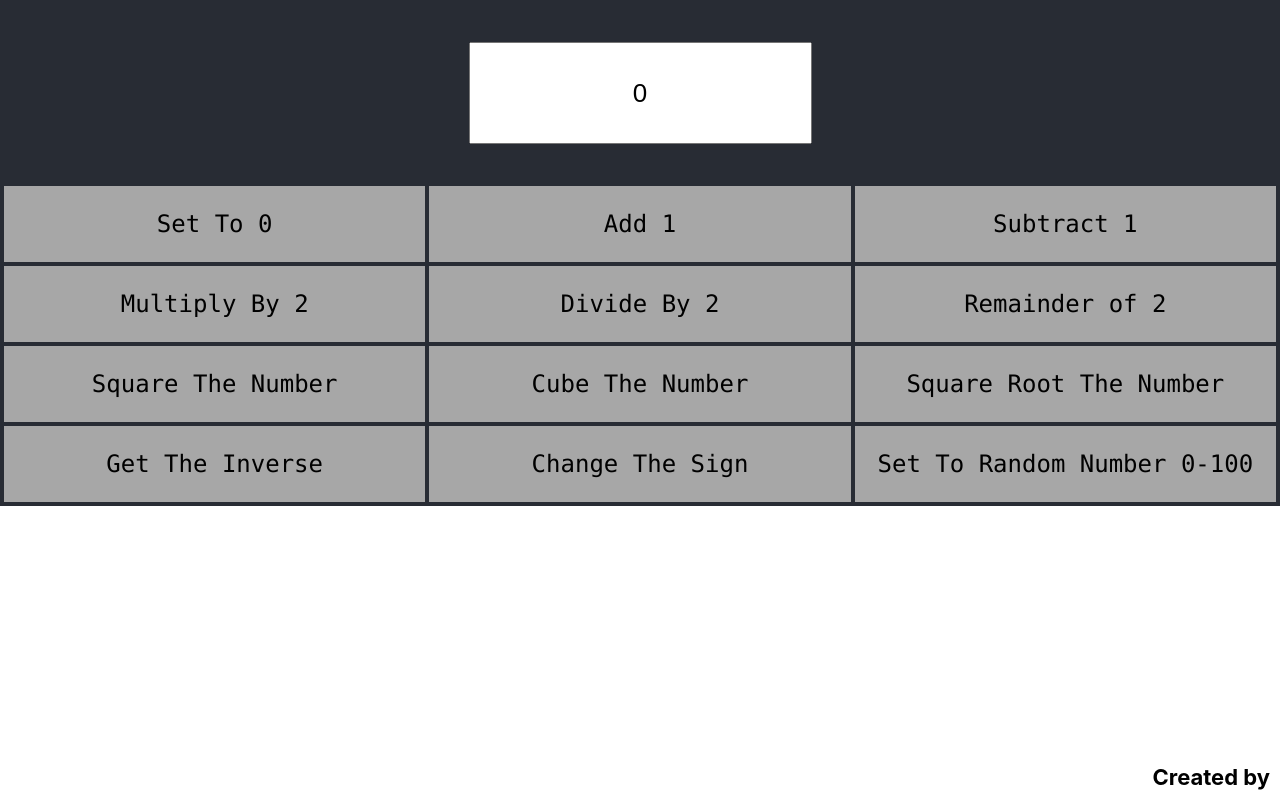
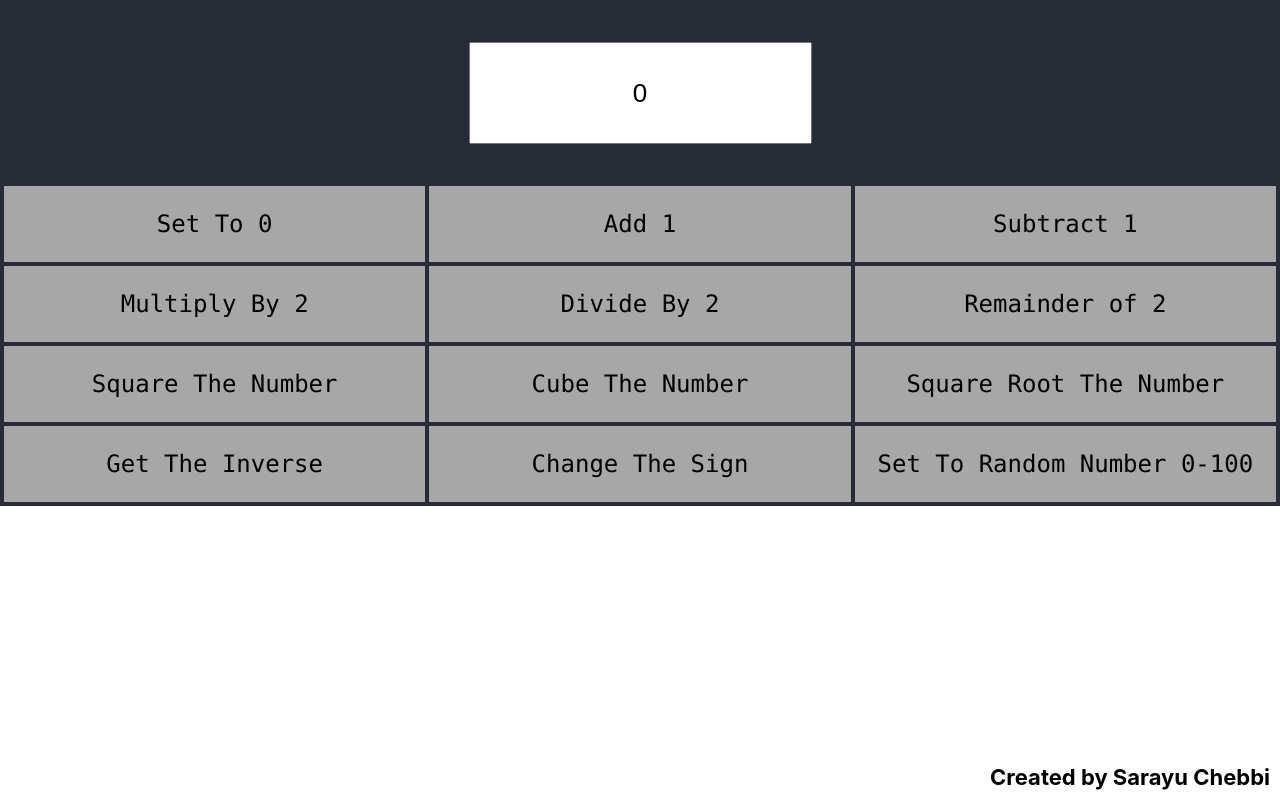
Before and after one commit to TylerKerch/tpeo-cross-collaboration, a React (Create React App) app: page / in a window 1280 px wide. Built offline with nearby package versions, Linux system fonts and the light colour scheme; the HTML template or start-up script is replaced by a standard one.

Commit message:
Added header

```diff
--- a/src/App.js
+++ b/src/App.js
@@ -83,7 +83,7 @@ function App() {
       </div>
       <div className="Footer">
         <h1>
-          Created by
+          Created by Sarayu Chebbi
         </h1>
       </div>
     </div>
```
